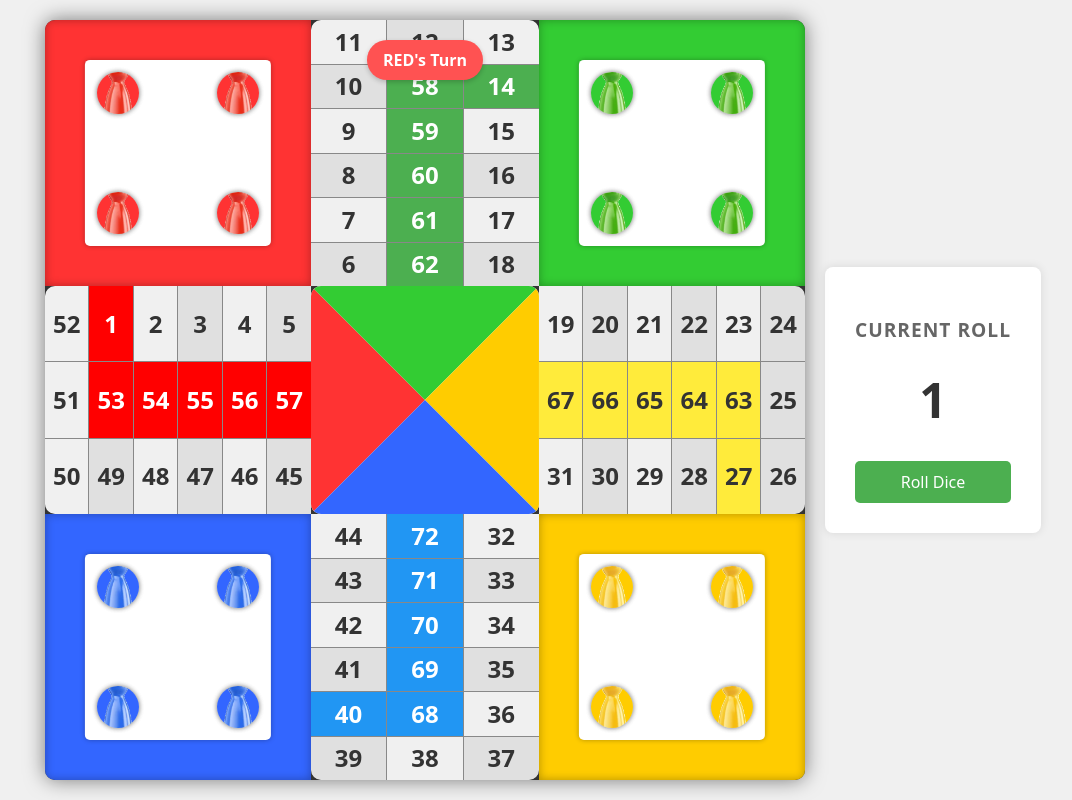
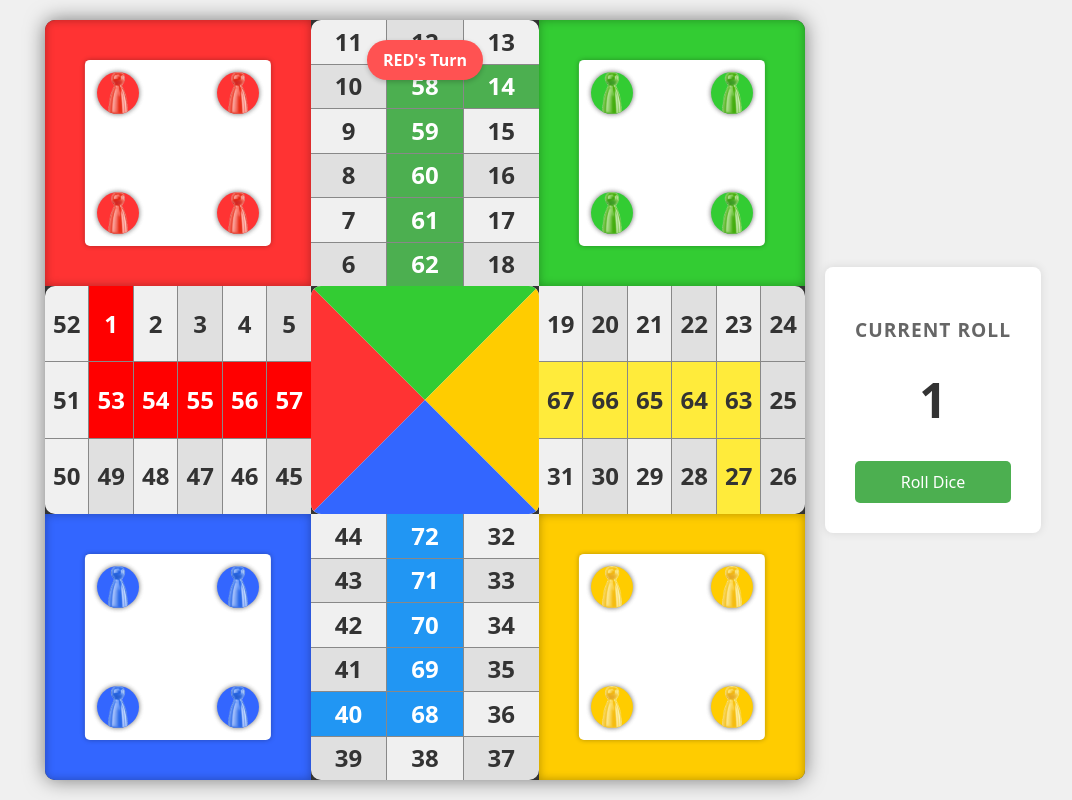
Before and after one commit to GingerImpasto/ludo-game, a React (Vite) app: page / in a window 1280 px wide. Shown: the whole page, without its empty margins (97-1169 px from the left). Built offline with nearby package versions, Linux system fonts and the light colour scheme.

Commit message:
Pawn image contained in pawn-position circle, background-color removed from pawn, preserved in Base.css

```diff
--- a/src/components/board/Base.css
+++ b/src/components/board/Base.css
@@ -69,6 +69,33 @@
   align-self: center;
 }
 
+/* Pawn color styles */
+.pawn-position.red {
+  background-color: var(--red-color);
+}
+
+.pawn-position.green {
+  background-color: var(--green-color);
+}
+
+.pawn-position.yellow {
+  background-color: var(--yellow-color);
+}
+
+.pawn-position.blue {
+  background-color: var(--blue-color);
+}
+
+.base.yellow {
+  background-color: var(--yellow-color);
+  border-bottom-right-radius: 0;
+}
+
+.base.blue {
+  background-color: var(--blue-color);
+  border-bottom-left-radius: 0;
+}
+
 /* Adjust for tablets and smaller devices */
 @media (max-width: 768px) {
   .base {
--- a/src/components/board/Base.tsx
+++ b/src/components/board/Base.tsx
@@ -23,7 +23,7 @@ const Base: React.FC<BaseProps> = ({ color }) => {
   return (
     <div className={`base ${color}`}>
       {playerPawns.map((pawn, pawnIndex) => (
-        <div key={pawnIndex} className="pawn-position">
+        <div key={pawnIndex} className={`pawn-position ${color}`}>
           <Pawn
             color={color}
             position={pawn.isHome ? "base" : "board"}
--- a/src/components/game/Pawn.css
+++ b/src/components/game/Pawn.css
@@ -3,7 +3,7 @@
   width: 100%;
   height: 100%;
   border-radius: 50%;
-  background-size: 70%;
+  background-size: contain;
   background-repeat: no-repeat;
   background-position: center;
   transition: transform 0.2s ease, box-shadow 0.2s ease;
@@ -28,22 +28,18 @@
 
 /* Color styles */
 .pawn-red {
-  background-color: var(--red-color);
   background-image: url('/ludo_red.webp');
 }
 
 .pawn-green {
-  background-color: var(--green-color);
   background-image: url('/ludo_green.webp');
 }
 
 .pawn-yellow {
-  background-color: var(--yellow-color);
   background-image: url('/ludo_yellow.webp');
 }
 
 .pawn-blue {
-  background-color: var(--blue-color);
   background-image: url('/ludo_blue.webp');
 }
 
```
